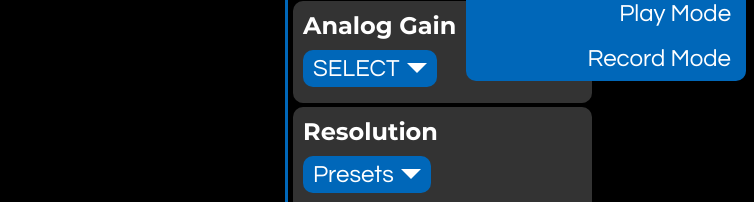
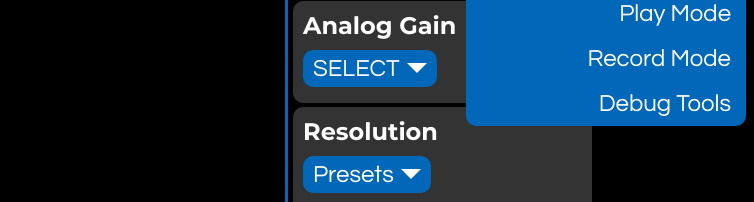
Before and after one commit to krontech/chronos-http, a plain HTML site: page src/index.html in a window 1280 px wide. Both pictures are taken after a click on the link "Menu". Shown: the part 407-609 px from the top of the page, 526-1280 px from the left. Drawn offline with Linux system fonts and the light colour scheme; no server answers; a web font is replaced by a local one.

Commit message:
Made NFS network storage selectable from storage lists and get usage info

```diff
--- a/src/index.html
+++ b/src/index.html
@@ -166,8 +166,8 @@
 			<a href="/apidoc/"> Documentation </a>
 			<a onclick="dropDownSelect(this)">Play Mode</a>
 			<a onclick="dropDownSelect(this)">Record Mode</a>
-<!--			<a onclick="dropDownSelect(this)">Debug Tools</a>
--->
+			<a onclick="dropDownSelect(this)">Debug Tools</a>
+
 		</div>
 
 	</div>
@@ -271,7 +271,6 @@
 				<a onclick="dropDownSelect(this)"> 5250K </a> <!-- Flash -->
 				<a onclick="dropDownSelect(this)"> 4600K </a> <!-- Flourescent -->
 				<a onclick="dropDownSelect(this)"> 3200K </a> <!-- Tungsten -->
-<!--				<a onclick="dropDownSelect(this)"> Custom </a> -->
 			</div></div>
 			<br>
 			<a id="whiteBalanceButton" class="button" onclick="setCustomWhiteBalance()">Set Custom</a>
@@ -279,7 +278,6 @@
 
 		<div id="saveAsBox" class="horizLayout">
 			<b> Save Video </b>
-<!--			&emsp; -->
 			<br>
 			<div id="storageLocation" class="selectContainerHolder" onclick="">Location<div id="storageLocationInner" class="selectContainer">
 				<a onclick="dropDownSelect(this)"> No Storage Connected </a>
@@ -534,8 +532,9 @@ function detectIE() {
 
 var StorageInfo ;
 
-var StorageNames = { "sda1": "USB / SATA",
-					 "mmcblk1p1": "SD Card"
+var StorageNames = { "sda1": 		"USB / SATA",
+					"mmcblk1p1":	"SD Card",
+					"nfs":			"Network Drive",
 				 }
 
 var StorageLocation = "" ;
```
Also changed, not shown: src/PlaySave.html (+3 -2 lines), 1 other file.
